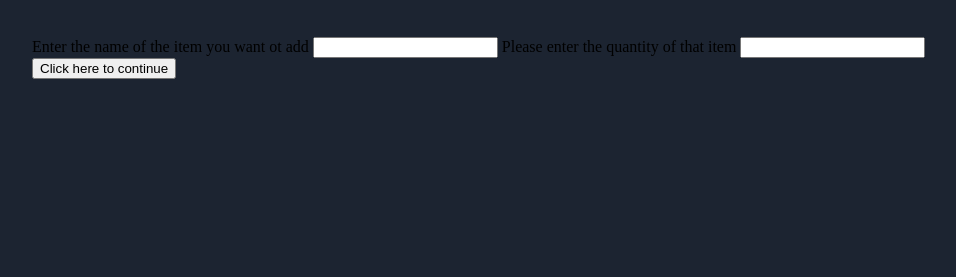
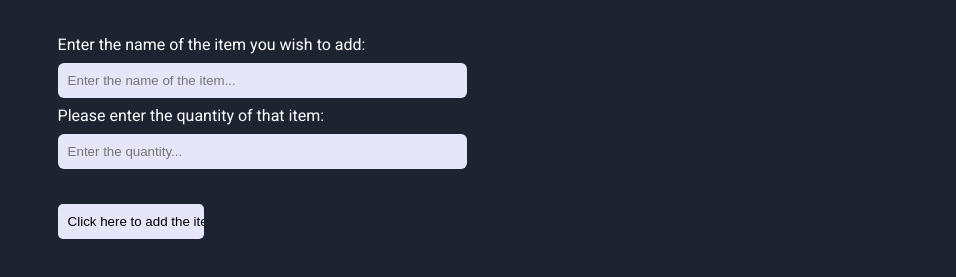
Before and after one commit to virusxd521/Todo-list-exercise, a plain HTML site: page dist/index.html in a window 1280 px wide. Shown: the part 123-400 px from the top of the page, without its empty margins (96-1052 px from the left). Drawn offline with Linux system fonts and the light colour scheme; a web font is replaced by a local one.

Commit message:
finished styling the form element

```diff
--- a/dist/css/style.css
+++ b/dist/css/style.css
@@ -1,6 +1,11 @@
 @import url("https://fonts.googleapis.com/css2?family=Neonderthaw&display=swap");
+@import url("https://fonts.googleapis.com/css2?family=Heebo&display=swap");
 @import url("https://fonts.googleapis.com/css2?family=Neonderthaw&display=swap");
+@import url("https://fonts.googleapis.com/css2?family=Heebo&display=swap");
 @import url("https://fonts.googleapis.com/css2?family=Neonderthaw&display=swap");
+@import url("https://fonts.googleapis.com/css2?family=Heebo&display=swap");
+@import url("https://fonts.googleapis.com/css2?family=Neonderthaw&display=swap");
+@import url("https://fonts.googleapis.com/css2?family=Heebo&display=swap");
 html,
 body,
 div,
@@ -171,3 +176,67 @@ table {
     width: 7%;
   }
 }
+
+.main__form {
+  width: 95%;
+  display: flex;
+  flex-direction: column;
+  margin: 0 auto;
+  font-family: "Heebo", sans-serif;
+  color: white;
+}
+.main__form .form__box {
+  display: flex;
+  flex-direction: column;
+}
+.main__form .form__box #item, .main__form .form__box #quant {
+  width: 60%;
+  margin: 10px 0;
+  padding: 10px;
+  border-radius: 6px;
+  border: none;
+  background-color: lavender;
+}
+@media (min-width: 600px) {
+  .main__form .form__box #item, .main__form .form__box #quant {
+    width: 50%;
+  }
+}
+@media (min-width: 800px) {
+  .main__form .form__box #item, .main__form .form__box #quant {
+    width: 60%;
+  }
+}
+@media (min-width: 1000px) {
+  .main__form .form__box #item, .main__form .form__box #quant {
+    width: 40%;
+  }
+}
+.main__form input[type=submit] {
+  width: 60%;
+  margin: 20px 0;
+  padding: 10px;
+  border-radius: 5px;
+  border: none;
+  background-color: lavender;
+  overflow-wrap: break-word;
+}
+@media (min-width: 600px) {
+  .main__form input[type=submit] {
+    margin-left: unset;
+    width: 40%;
+  }
+}
+@media (min-width: 800px) {
+  .main__form input[type=submit] {
+    margin-left: unset;
+    width: 30%;
+  }
+}
+@media (min-width: 1000px) {
+  .main__form input[type=submit] {
+    margin-left: unset;
+    margin-top: 25px;
+    width: 15%;
+  }
+}
--- a/dist/index.html
+++ b/dist/index.html
@@ -14,11 +14,15 @@
     </header>
     <main class="main">
         <form class="main__form">
-            <label for="">Enter the name of the item you want ot add</label>
-            <input type=text>
-            <label>Please enter the quantity of that item</label>
-            <input type="number">
-            <input type="submit" value="Click here to continue">
+            <div class="form__box">
+                <label for="item">Enter the name of the item you wish to add:</label>
+                <input id="item" name="item" type="text" placeholder="Enter the name of the item..." >
+            </div>
+            <div class="form__box">
+                <label label="quant">Please enter the quantity of that item:</label>
+                <input name="quant" id="quant" type="number" placeholder="Enter the quantity...">
+            </div>
+            <input type="submit" value="Click here to add the item">
         </form>
     </main>
     <footer>
--- a/dist/javascript/script.js
+++ b/dist/javascript/script.js
@@ -0,0 +1,4 @@
+// The variables
+const inputSubmit = document.querySelector
+
+console.log("sss");
```
